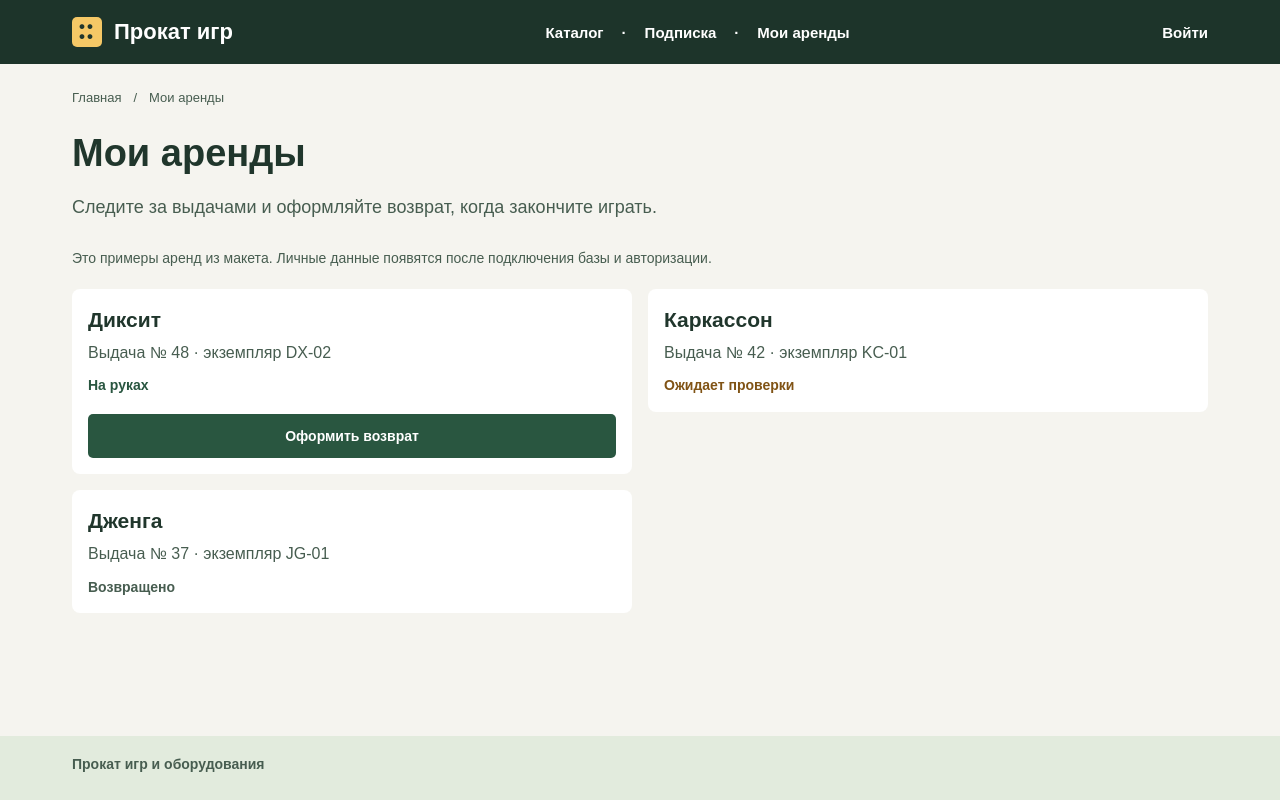
After one commit to meedls/-7-9.-, a Django app: page /loans/ in a window 1280 px wide. The commit adds this page. Run offline with Django 5.2, Linux system fonts and the light colour scheme.

Commit message:
Сверстал страницы каталога и личного кабинета

```diff
--- /dev/null
+++ b/rental/static/rental/account-pages.css
@@ -0,0 +1,84 @@
+.account-note {
+    color: var(--muted);
+    font-size: 14px;
+    line-height: 1.5;
+    margin: 0 0 20px;
+}
+
+.account-login form {
+    max-width: 676px;
+}
+
+.account-field {
+    margin-bottom: 14px;
+}
+
+.account-field label {
+    display: block;
+    font-size: 15px;
+    font-weight: 700;
+    margin-bottom: 10px;
+}
+
+.account-field input {
+    width: 100%;
+    min-height: 44px;
+    border: 1px solid var(--border);
+    border-radius: 5px;
+    background: #fff;
+    color: var(--muted);
+    opacity: 1;
+    padding: 0 12px;
+    font: inherit;
+}
+
+.account-submit {
+    width: min(330px, 100%);
+    margin-top: 18px;
+}
+
+.account-register {
+    margin: 12px 0 0;
+    color: var(--muted);
+    font-size: 14px;
+}
+
+.loan-grid {
+    display: grid;
+    grid-template-columns: repeat(2, minmax(0, 1fr));
+    gap: 16px;
+    align-items: start;
+}
+
+.loan-card {
+    padding: 18px 16px 16px;
+    border-radius: 8px;
+    background: #fff;
+}
+
+.loan-card h2 {
+    margin: 0 0 10px;
+    font-size: 21px;
+    line-height: 1.2;
+}
+
+.loan-card p {
+    margin: 0 0 12px;
+    color: var(--muted);
+    line-height: 1.4;
+}
+
+.loan-card .loan-status {
+    margin-bottom: 0;
+    font-size: 14px;
+    font-weight: 700;
+}
+
+.loan-card .loan-status-active { color: var(--green); }
+.loan-card .loan-status-waiting { color: #805315; }
+.loan-card button { width: 100%; margin-top: 18px; }
+
+@media (max-width: 700px) {
+    .loan-grid { grid-template-columns: 1fr; }
+    .account-submit { width: 100%; }
+}
--- a/rental/static/rental/style.css
+++ b/rental/static/rental/style.css
@@ -32,6 +32,12 @@ button:disabled { opacity: 1; cursor: not-allowed; }
 .card p { margin: 0 4px; color: var(--muted); font-size: 14px; line-height: 1.45; }
 .card .availability { color: var(--green); font-weight: 700; margin: 32px 4px 16px; }
 .card button { margin-top: auto; }
+.card-link { display: flex; align-items: center; justify-content: center; min-height: 44px; margin-top: auto; border-radius: 5px; background: var(--green); color: #fff; text-decoration: none; font-size: 14px; font-weight: 700; }
+.search-panel { max-width: 720px; padding: 24px; background: #fff; border-radius: 8px; }
+.search-panel form { display: flex; flex-wrap: wrap; gap: 12px; }
+.search-panel input { flex: 1 1 220px; min-width: 0; min-height: 44px; padding: 0 12px; border: 1px solid var(--border); border-radius: 5px; font: inherit; }
+.search-panel button { padding: 0 24px; }
+.search-panel p { color: var(--muted); line-height: 1.5; }
 .site-footer { background: #e2ebdd; padding: 20px 0 28px; color: var(--muted); font-size: 14px; font-weight: 700; }
 @media (max-width: 800px) {
     .header-content { flex-wrap: wrap; padding-block: 12px; }
--- a/rental/urls.py
+++ b/rental/urls.py
@@ -8,4 +8,7 @@ urlpatterns = [
     path('', views.catalog, name='catalog'),
     path('subscription/', views.subscription, name='subscription'),
     path('login/', views.login, name='login'),
+    path('games/example/', views.item, name='item'),
+    path('loans/', views.loans, name='loans'),
+    path('search/', views.search, name='search'),
 ]
--- a/rental/views.py
+++ b/rental/views.py
@@ -1,5 +1,4 @@
 from django.shortcuts import render
-from django.http import HttpResponse
 
 
 def catalog(request):
@@ -7,8 +6,20 @@ def catalog(request):
 
 
 def subscription(request):
-    return HttpResponse('Страница подписки находится в разработке.', content_type='text/plain; charset=utf-8')
+    return render(request, 'rental/plans.html')
 
 
 def login(request):
-    return HttpResponse('Страница входа находится в разработке.', content_type='text/plain; charset=utf-8')
+    return render(request, 'rental/login.html')
+
+
+def item(request):
+    return render(request, 'rental/item.html')
+
+
+def loans(request):
+    return render(request, 'rental/loans.html')
+
+
+def search(request):
+    return render(request, 'rental/search.html', {'query': request.GET.get('q', '').strip()})
--- a/templates/base.html
+++ b/templates/base.html
@@ -6,13 +6,14 @@
     <meta name="viewport" content="width=device-width, initial-scale=1">
     <title>{% block title %}Прокат игр{% endblock %}</title>
     <link rel="stylesheet" href="{% static 'rental/style.css' %}">
+    {% block extra_css %}{% endblock %}
 </head>
 <body>
     <header class="site-header">
         <div class="container header-content">
             <a class="brand" href="{% url 'rental:catalog' %}"><span class="dice" aria-hidden="true">••<br>••</span>Прокат игр</a>
             <nav class="main-nav" aria-label="Основная навигация">
-                <a href="{% url 'rental:catalog' %}" aria-current="page">Каталог</a><span class="nav-dot" aria-hidden="true">·</span><a href="{% url 'rental:subscription' %}">Подписка</a>
+                <a href="{% url 'rental:catalog' %}"{% if request.resolver_match.url_name == 'catalog' %} aria-current="page"{% endif %}>Каталог</a><span class="nav-dot" aria-hidden="true">·</span><a href="{% url 'rental:subscription' %}">Подписка</a><span class="nav-dot" aria-hidden="true">·</span><a href="{% url 'rental:loans' %}">Мои аренды</a>
             </nav>
             <a class="login" href="{% url 'rental:login' %}">Войти</a>
         </div>
--- /dev/null
+++ b/templates/rental/loans.html
@@ -0,0 +1,30 @@
+{% extends 'base.html' %}
+{% load static %}
+{% block title %}Мои аренды — Прокат игр{% endblock %}
+{% block extra_css %}<link rel="stylesheet" href="{% static 'rental/account-pages.css' %}">{% endblock %}
+{% block content %}
+<nav class="breadcrumbs" aria-label="Навигационная цепочка"><a href="{% url 'rental:catalog' %}">Главная</a><span aria-hidden="true">/</span><span aria-current="page">Мои аренды</span></nav>
+<section aria-labelledby="loans-title">
+    <h1 id="loans-title">Мои аренды</h1>
+    <p class="intro">Следите за выдачами и оформляйте возврат, когда закончите играть.</p>
+    <p class="account-note">Это примеры аренд из макета. Личные данные появятся после подключения базы и авторизации.</p>
+    <div class="loan-grid">
+        <article class="loan-card">
+            <h2>Диксит</h2>
+            <p>Выдача № 48 · экземпляр DX-02</p>
+            <p class="loan-status loan-status-active">На руках</p>
+            <button type="button" disabled>Оформить возврат</button>
+        </article>
+        <article class="loan-card">
+            <h2>Каркассон</h2>
+            <p>Выдача № 42 · экземпляр KC-01</p>
+            <p class="loan-status loan-status-waiting">Ожидает проверки</p>
+        </article>
+        <article class="loan-card">
+            <h2>Дженга</h2>
+            <p>Выдача № 37 · экземпляр JG-01</p>
+            <p class="loan-status">Возвращено</p>
+        </article>
+    </div>
+</section>
+{% endblock %}
```
Also changed, not shown: rental/static/rental/item-plans.css (added, +22 -0 lines), rental/tests.py (+15 -4 lines), templates/rental/catalog.html (+7 -9 lines), templates/rental/item.html (added, +34 -0 lines), templates/rental/login.html (added, +26 -0 lines), templates/rental/plans.html (added, +26 -0 lines), templates/rental/search.html (added, +18 -0 lines).
